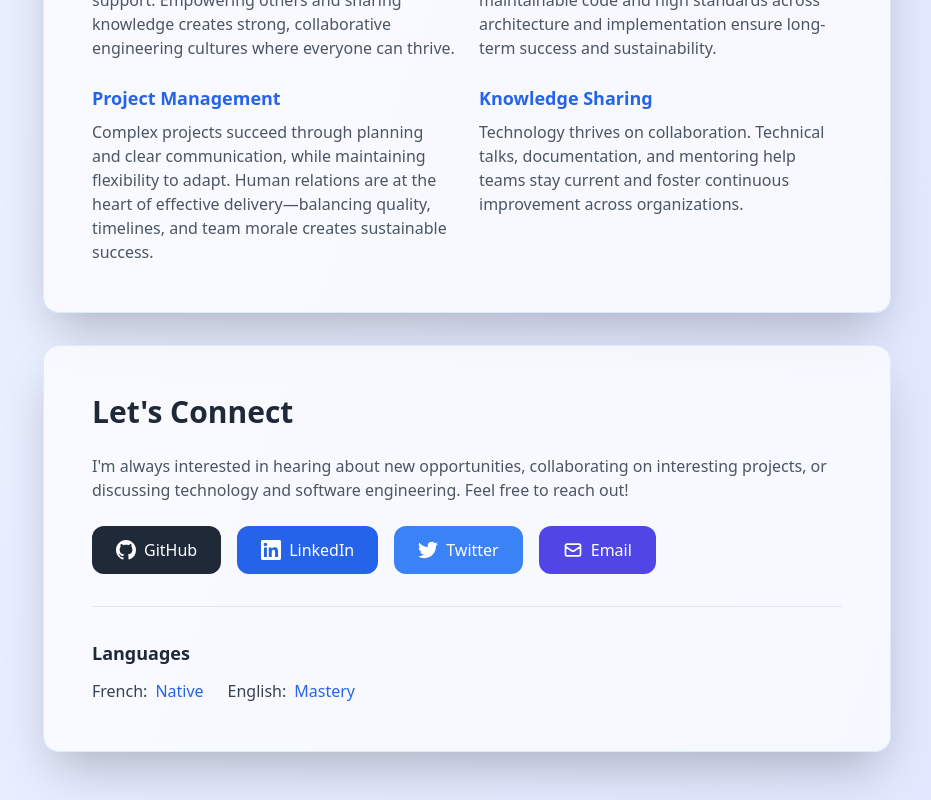
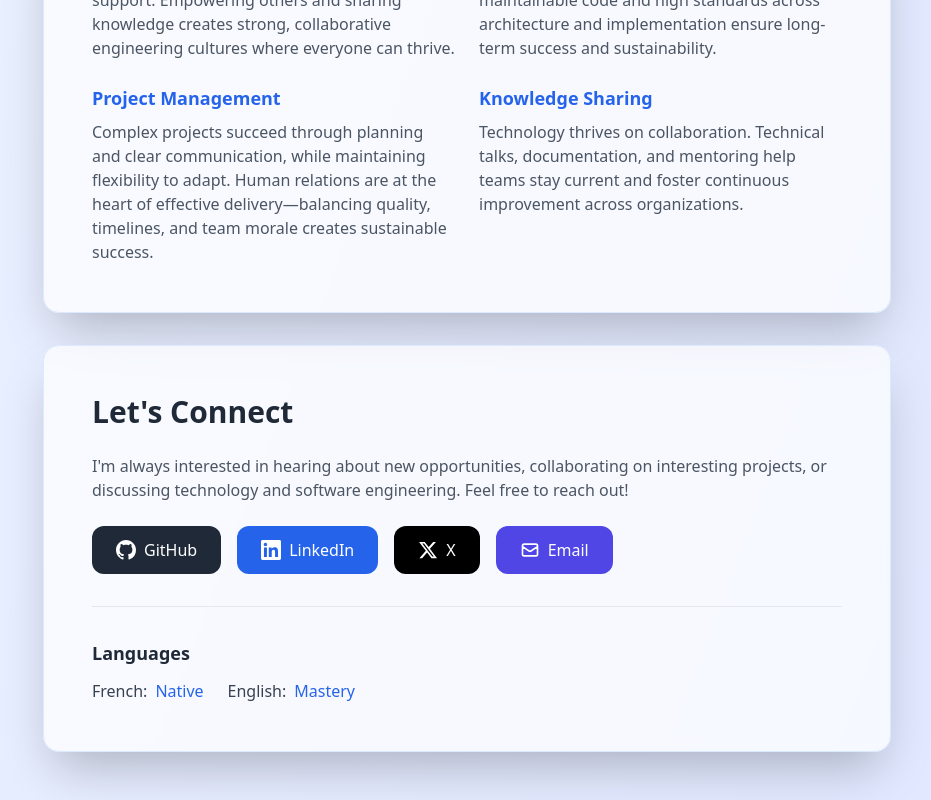
Before and after one commit to joeltankam/website, a Vue app: page /about in a window 1280 px wide. Shown: the part 2612-3412 px from the top of the page, without its empty margins (173-1104 px from the left). Built offline with nearby package versions, Linux system fonts and the light colour scheme.

Commit message:
Replace tixxter by X

```diff
--- a/index.html
+++ b/index.html
@@ -24,7 +24,7 @@
     <meta property="og:description" content="R&D Software Engineer based in Paris, France. Explore my blog for insights on software engineering, web development, and technology.">
     <meta property="og:locale" content="en_US">
 
-    <!-- Twitter -->
+    <!-- X (Twitter) -->
     <meta name="twitter:card" content="summary_large_image">
     <meta name="twitter:site" content="@joeltankam">
     <meta name="twitter:creator" content="@joeltankam">
--- a/src/composables/useSeo.ts
+++ b/src/composables/useSeo.ts
@@ -119,7 +119,7 @@ export function useSeo(metaTags: Ref<SeoMetaTags | null>) {
       setMetaTag('og:image:alt', title, true)
     }
 
-    // Twitter Card tags
+    // X (Twitter) Card tags
     setMetaTag('twitter:card', image ? 'summary_large_image' : 'summary')
     setMetaTag('twitter:title', title)
     setMetaTag('twitter:description', description)
--- a/src/utils/blog.ts
+++ b/src/utils/blog.ts
@@ -109,7 +109,7 @@ export function generateShareUrl(platform: string, post: BlogPost, baseUrl: stri
   const title = post.frontmatter.title
 
   const shareUrls: Record<string, string> = {
-    twitter: `https://twitter.com/intent/tweet?text=${encodeURIComponent(title)}&url=${encodeURIComponent(url)}`,
+    twitter: `https://x.com/intent/tweet?text=${encodeURIComponent(title)}&url=${encodeURIComponent(url)}`,
     facebook: `https://www.facebook.com/sharer/sharer.php?u=${encodeURIComponent(url)}`,
     linkedin: `https://www.linkedin.com/sharing/share-offsite/?url=${encodeURIComponent(url)}`,
     reddit: `https://reddit.com/submit?url=${encodeURIComponent(url)}&title=${encodeURIComponent(title)}`,
--- a/src/views/About.vue
+++ b/src/views/About.vue
@@ -227,14 +227,13 @@
             LinkedIn
           </a>
 
-          <a href="https://twitter.com/joeltankam" target="_blank" class="inline-flex items-center px-6 py-3 bg-blue-500 text-white rounded-xl hover:bg-blue-600 transition-colors">
+
+          <a href="https://x.com/joeltankam" target="_blank" class="inline-flex items-center px-6 py-3 bg-black text-white rounded-xl hover:bg-gray-800 transition-colors">
             <svg class="w-5 h-5 mr-2" fill="currentColor" viewBox="0 0 24 24">
-              <path d="M23.953 4.57a10 10 0 01-2.825.775 4.958 4.958 0 002.163-2.723c-.951.555-2.005.959-3.127 1.184a4.92 4.92 0 00-8.384 4.482C7.69 8.095 4.067 6.13 1.64 3.162a4.822 4.822 0 00-.666 2.475c0 1.71.87 3.213 2.188 4.096a4.904 4.904 0 01-2.228-.616v.06a4.923 4.923 0 003.946 4.827 4.996 4.996 0 01-2.212.085 4.936 4.936 0 004.604 3.417 9.867 9.867 0 01-6.102 2.105c-.39 0-.779-.023-1.17-.067a13.995 13.995 0 007.557 2.209c9.053 0 13.998-7.496 13.998-13.985 0-.21 0-.42-.015-.63A9.935 9.935 0 0024 4.59z"/>
+              <path d="M18.244 2.25h3.308l-7.227 8.26 8.502 11.24H16.17l-5.214-6.817L4.99 21.75H1.68l7.73-8.835L1.254 2.25H8.08l4.713 6.231zm-1.161 17.52h1.833L7.084 4.126H5.117z"/>
             </svg>
-            Twitter
-          </a>
-
-          <a href="mailto:joel.tankam@gmail.com" class="inline-flex items-center px-6 py-3 bg-indigo-600 text-white rounded-xl hover:bg-indigo-700 transition-colors">
+            X
+          </a>          <a href="mailto:joel.tankam@gmail.com" class="inline-flex items-center px-6 py-3 bg-indigo-600 text-white rounded-xl hover:bg-indigo-700 transition-colors">
             <svg class="w-5 h-5 mr-2" fill="none" stroke="currentColor" viewBox="0 0 24 24">
               <path stroke-linecap="round" stroke-linejoin="round" stroke-width="2" d="M3 8l7.89 5.26a2 2 0 002.22 0L21 8M5 19h14a2 2 0 002-2V7a2 2 0 00-2-2H5a2 2 0 00-2 2v10a2 2 0 002 2z"/>
             </svg>
--- a/src/views/BlogPost.vue
+++ b/src/views/BlogPost.vue
@@ -245,10 +245,10 @@ const handleScroll = () => {
 
 const socialPlatforms = [
   {
-    name: 'Twitter',
+    name: 'X',
     key: 'twitter',
-    bgColor: 'bg-blue-500 hover:bg-blue-600',
-    icon: '<svg class="w-4 h-4" fill="currentColor" viewBox="0 0 24 24"><path d="M23.953 4.57a10 10 0 01-2.825.775 4.958 4.958 0 002.163-2.723c-.951.555-2.005.959-3.127 1.184a4.92 4.92 0 00-8.384 4.482C7.69 8.095 4.067 6.13 1.64 3.162a4.822 4.822 0 00-.666 2.475c0 1.71.87 3.213 2.188 4.096a4.904 4.904 0 01-2.228-.616v.06a4.923 4.923 0 003.946 4.827 4.996 4.996 0 01-2.212.085 4.936 4.936 0 004.604 3.417 9.867 9.867 0 01-6.102 2.105c-.39 0-.779-.023-1.17-.067a13.995 13.995 0 007.557 2.209c9.053 0 13.998-7.496 13.998-13.985 0-.21 0-.42-.015-.63A9.935 9.935 0 0024 4.59z"/></svg>'
+    bgColor: 'bg-black hover:bg-gray-800',
+    icon: '<svg class="w-4 h-4" fill="currentColor" viewBox="0 0 24 24"><path d="M18.244 2.25h3.308l-7.227 8.26 8.502 11.24H16.17l-5.214-6.817L4.99 21.75H1.68l7.73-8.835L1.254 2.25H8.08l4.713 6.231zm-1.161 17.52h1.833L7.084 4.126H5.117z"/></svg>'
   },
   {
     name: 'Facebook',
@@ -304,7 +304,7 @@ const loadPost = async () => {
           url: baseUrl,
           sameAs: [
             'https://github.com/joeltankam',
-            'https://twitter.com/joeltankam',
+            'https://x.com/joeltankam',
             'https://linkedin.com/in/joeltankam'
           ]
         },
--- a/src/views/Home.vue
+++ b/src/views/Home.vue
@@ -61,14 +61,13 @@
               <span class="text-gray-700 font-medium group-hover:text-gray-900 transition-colors">@joeltankam</span>
             </a>
 
-            <a href="https://twitter.com/joeltankam" target="_blank" rel="noopener noreferrer"
-              class="inline-flex items-center space-x-2 px-4 py-2 bg-white/50 border-2 border-blue-200 rounded-xl hover:border-blue-500 hover:bg-white transition-all duration-300 shadow-md hover:shadow-lg group">
-              <svg xmlns="http://www.w3.org/2000/svg" viewBox="0 0 24 24" class="fill-current h-5 w-5 text-blue-400 group-hover:text-blue-500 transition-colors">
-                <title>Twitter</title>
-                <path
-                  d="M24 4.557c-.883.392-1.832.656-2.828.775 1.017-.609 1.798-1.574 2.165-2.724-.951.564-2.005.974-3.127 1.195-.897-.957-2.178-1.555-3.594-1.555-3.179 0-5.515 2.966-4.797 6.045-4.091-.205-7.719-2.165-10.148-5.144-1.29 2.213-.669 5.108 1.523 6.574-.806-.026-1.566-.247-2.229-.616-.054 2.281 1.581 4.415 3.949 4.89-.693.188-1.452.232-2.224.084.626 1.956 2.444 3.379 4.6 3.419-2.07 1.623-4.678 2.348-7.29 2.04 2.179 1.397 4.768 2.212 7.548 2.212 9.142 0 14.307-7.721 13.995-14.646.962-.695 1.797-1.562 2.457-2.549z" />
+            <a href="https://x.com/joeltankam" target="_blank" rel="noopener noreferrer"
+              class="inline-flex items-center space-x-2 px-4 py-2 bg-white/50 border-2 border-blue-200 rounded-xl hover:border-black hover:bg-white transition-all duration-300 shadow-md hover:shadow-lg group">
+              <svg xmlns="http://www.w3.org/2000/svg" viewBox="0 0 24 24" class="fill-current h-5 w-5 text-gray-700 group-hover:text-black transition-colors">
+                <title>X (formerly Twitter)</title>
+                <path d="M18.244 2.25h3.308l-7.227 8.26 8.502 11.24H16.17l-5.214-6.817L4.99 21.75H1.68l7.73-8.835L1.254 2.25H8.08l4.713 6.231zm-1.161 17.52h1.833L7.084 4.126H5.117z"/>
               </svg>
-              <span class="text-gray-700 font-medium group-hover:text-blue-500 transition-colors">@joeltankam</span>
+              <span class="text-gray-700 font-medium group-hover:text-black transition-colors">@joeltankam</span>
             </a>
 
             <a href="https://www.linkedin.com/in/joeltankam/" target="_blank" rel="noopener noreferrer"
```
Also changed, not shown: 2 other files (tests, documents, lock files or other folders).
